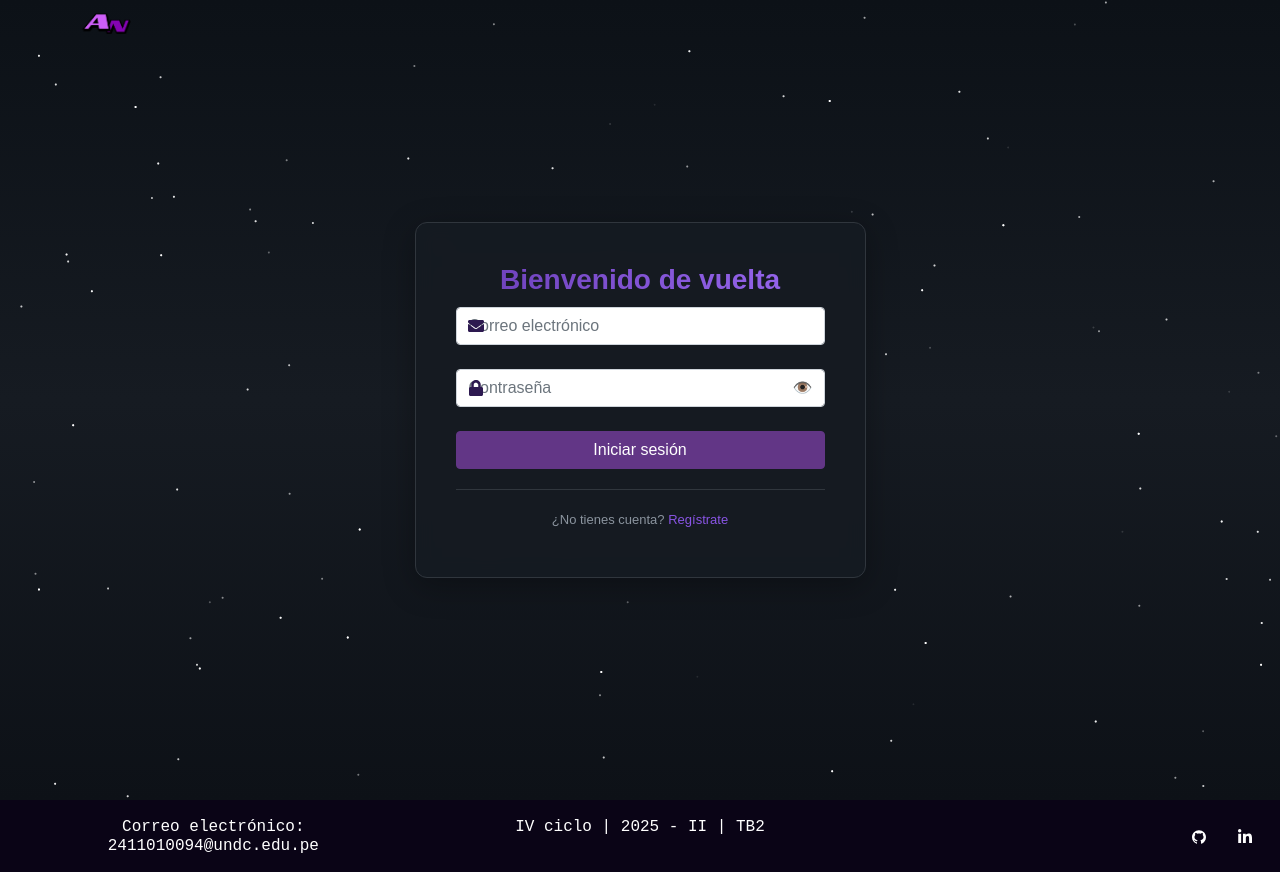
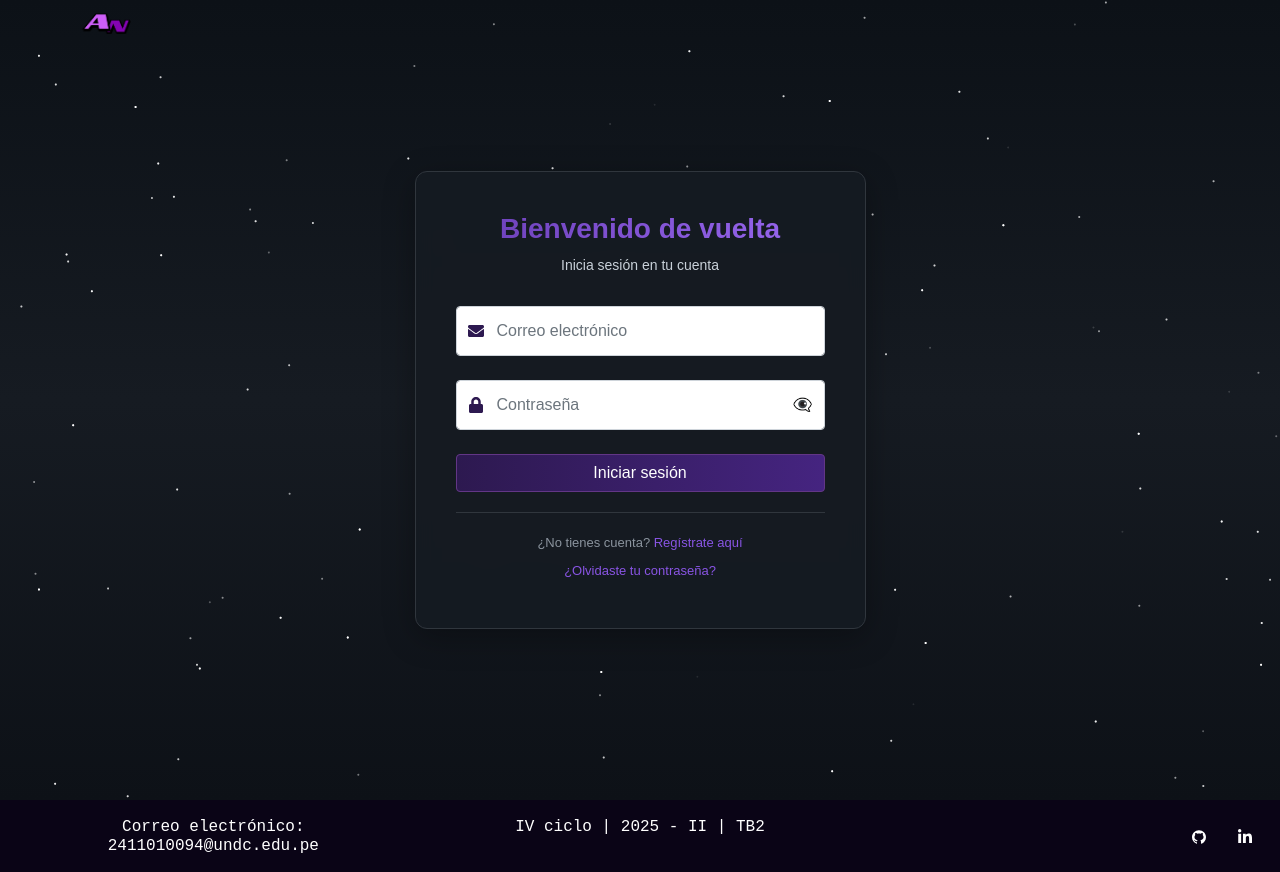
Before and after one commit to Andresito1234-30/portafolioHuarotoMongoDB, a React (Create React App) app: page /login in a window 1280 px wide. Built offline with nearby package versions, Linux system fonts and the light colour scheme; no server answers; the HTML template or start-up script is replaced by a standard one; a web font is replaced by a local one.

Commit message:
Update Login.js

```diff
--- a/src/components/Auth/Login.js
+++ b/src/components/Auth/Login.js
@@ -1,6 +1,7 @@
-import React, { useState, useEffect } from "react";
+import React, { useState } from "react";
+import { useEffect } from "react";
 import { Container, Row, Col, Form, Button } from "react-bootstrap";
-import { useNavigate, Link } from "react-router-dom";
+import { useNavigate } from "react-router-dom";
 import { useAuth } from "../../hooks/useAuth";
 import Particle from "../Particle";
 import "./Auth.css";
@@ -12,31 +13,32 @@ function Login() {
   const [loading, setLoading] = useState(false);
   const [error, setError] = useState("");
   const [showPassword, setShowPassword] = useState(false);
-
   const navigate = useNavigate();
   const { login } = useAuth();
 
   useEffect(() => {
     const expired = localStorage.getItem("sessionExpired");
     if (expired) {
-      setError("⏳ Tu sesión ha expirado. Vuelve a iniciar sesión.");
+      setError("⏳ Tu sesión ha expirado por seguridad. Por favor inicia sesión nuevamente.");
       localStorage.removeItem("sessionExpired");
     }
   }, []);
 
-  const submit = async (e) => {
+  const handleSubmit = async (e) => {
     e.preventDefault();
+    setError("");
     setLoading(true);
 
     try {
       await login(email, password);
       navigate("/");
     } catch (err) {
-      setError(err.response?.data?.msg || "Error en inicio de sesión.");
+      setError(err.response?.data?.msg || "Error al iniciar sesión. Intenta de nuevo.");
+    } finally {
+      setLoading(false);
     }
+  };
 
-    setLoading(false);
-  };
 
   return (
     <section>
@@ -47,10 +49,16 @@ function Login() {
             <Col md={6} lg={5} className="mx-auto">
               <div className="auth-card">
                 <h1 className="auth-heading">Bienvenido de vuelta</h1>
+                <p className="auth-subheading">Inicia sesión en tu cuenta</p>
 
-                {error && <div className="alert alert-danger">{error}</div>}
+                {error && (
+                  <div className="alert alert-danger" role="alert">
+                    {error}
+                  </div>
+                )}
 
-                <Form onSubmit={submit}>
+                <Form onSubmit={handleSubmit} className="auth-form">
+                  {/* Email Input */}
                   <Form.Group className="mb-4">
                     <div className="input-wrapper">
                       <FaEnvelope className="input-icon" />
@@ -60,10 +68,12 @@ function Login() {
                         value={email}
                         onChange={(e) => setEmail(e.target.value)}
                         required
+                        className="auth-input"
                       />
                     </div>
                   </Form.Group>
 
+                  {/* Password Input */}
                   <Form.Group className="mb-4">
                     <div className="input-wrapper">
                       <FaLock className="input-icon" />
@@ -73,28 +83,41 @@ function Login() {
                         value={password}
                         onChange={(e) => setPassword(e.target.value)}
                         required
+                        className="auth-input"
                       />
                       <button
                         type="button"
                         className="show-password-btn"
                         onClick={() => setShowPassword(!showPassword)}
                       >
-                        👁️
+                        {showPassword ? "👁️" : "👁️‍🗨️"}
                       </button>
                     </div>
                   </Form.Group>
 
-                  <Button className="w-100" type="submit">
+                  {/* Submit Button */}
+                  <Button
+                    variant="primary"
+                    type="submit"
+                    className="auth-btn w-100"
+                    disabled={loading}
+                  >
                     {loading ? "Cargando..." : "Iniciar sesión"}
                   </Button>
                 </Form>
 
+                {/* Links */}
                 <div className="auth-links">
                   <p>
                     ¿No tienes cuenta?{" "}
-                    <Link to="/signup" className="auth-link">
-                      Regístrate
-                    </Link>
+                    <a href="/signup" className="auth-link">
+                      Regístrate aquí
+                    </a>
+                  </p>
+                  <p>
+                    <a href="/#" className="auth-link">
+                      ¿Olvidaste tu contraseña?
+                    </a>
                   </p>
                 </div>
               </div>
```
